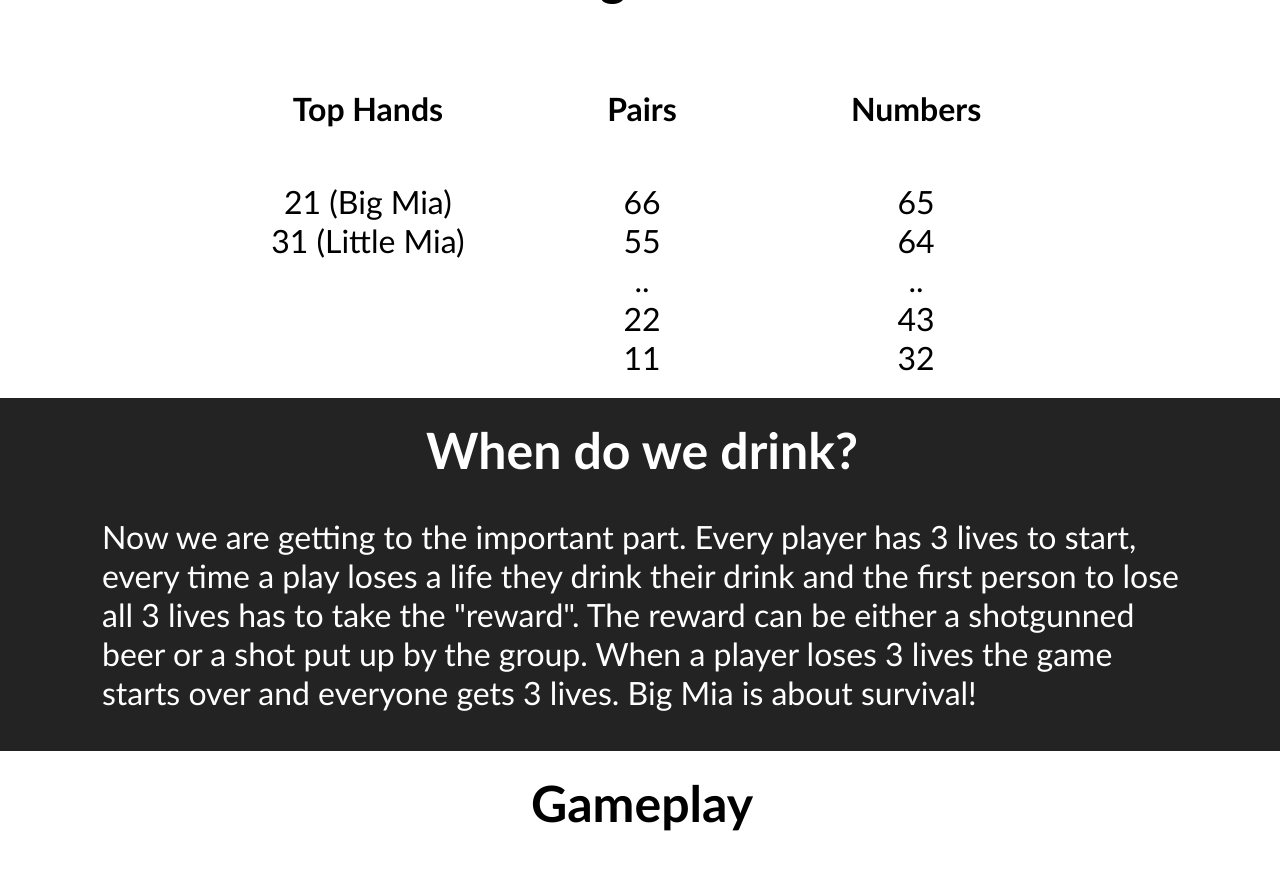
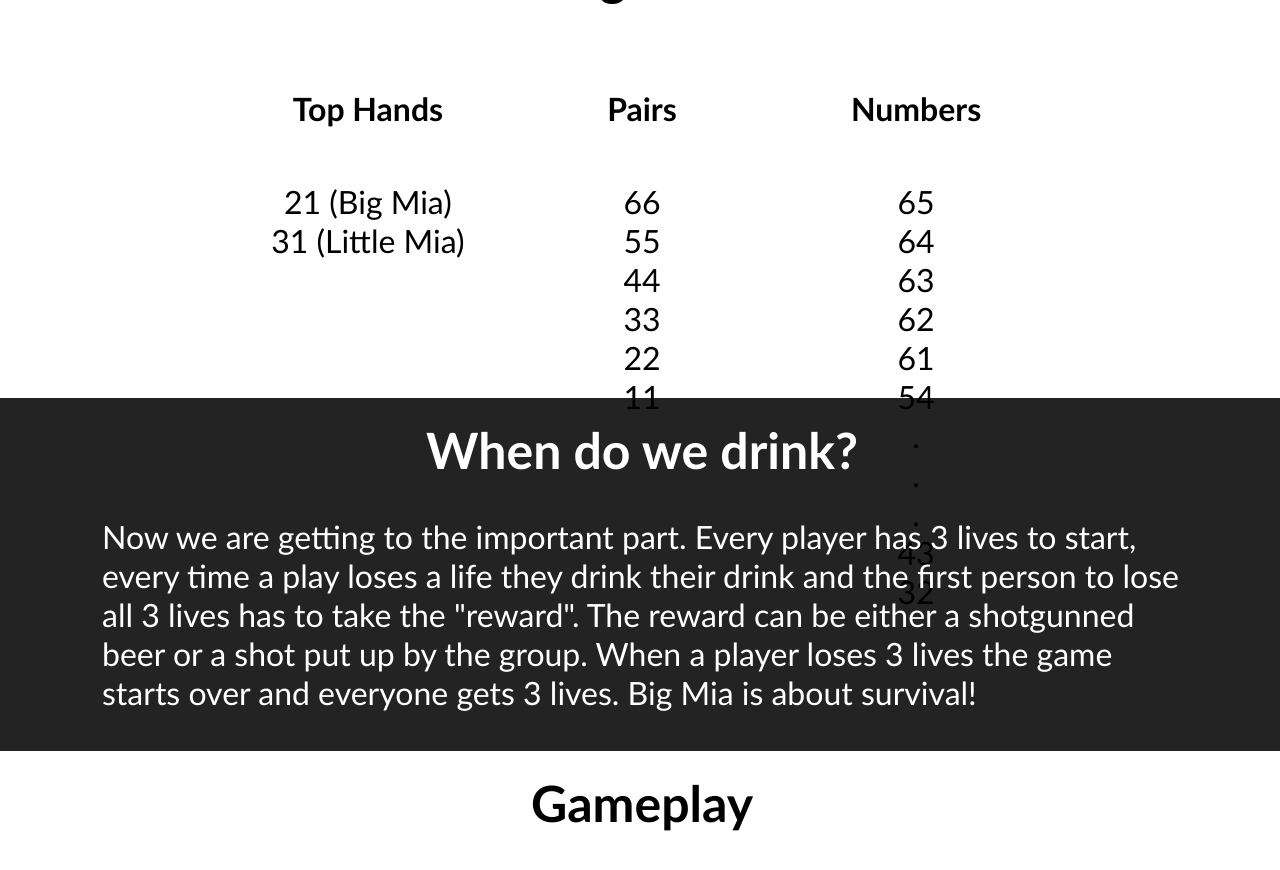
Before and after one commit to bryanrideout/bryanrideout.github.io, a Jekyll site: the page index.html, which Jekyll copies as it is, in a window 1280 px wide and 900 px high, scrolled down 1548 px. Shown: the top 870 px of the window. Built offline with Jekyll 4.4.1, drawn with Linux system fonts in a browser that asks for light colours.

Commit message:
Update index.html

```diff
--- a/index.html
+++ b/index.html
@@ -53,7 +53,8 @@
 
 				<li>66</li>
 				<li>55</li>
-				<li>..</li>
+				<li>44</li>
+				<li>33</li>
 				<li>22</li>
 				<li>11</li>
 
@@ -64,7 +65,13 @@
 		<ul>
 			<li>65</li>
 			<li>64</li>
-			<li>..</li>
+			<li>63</li>
+			<li>62</li>
+			<li>61</li>
+			<li>54</li>
+			<li>.</li>
+			<li>.</li>
+			<li>.</li>
 			<li>43</li>
 			<li>32</li>
 		</ul>
```
